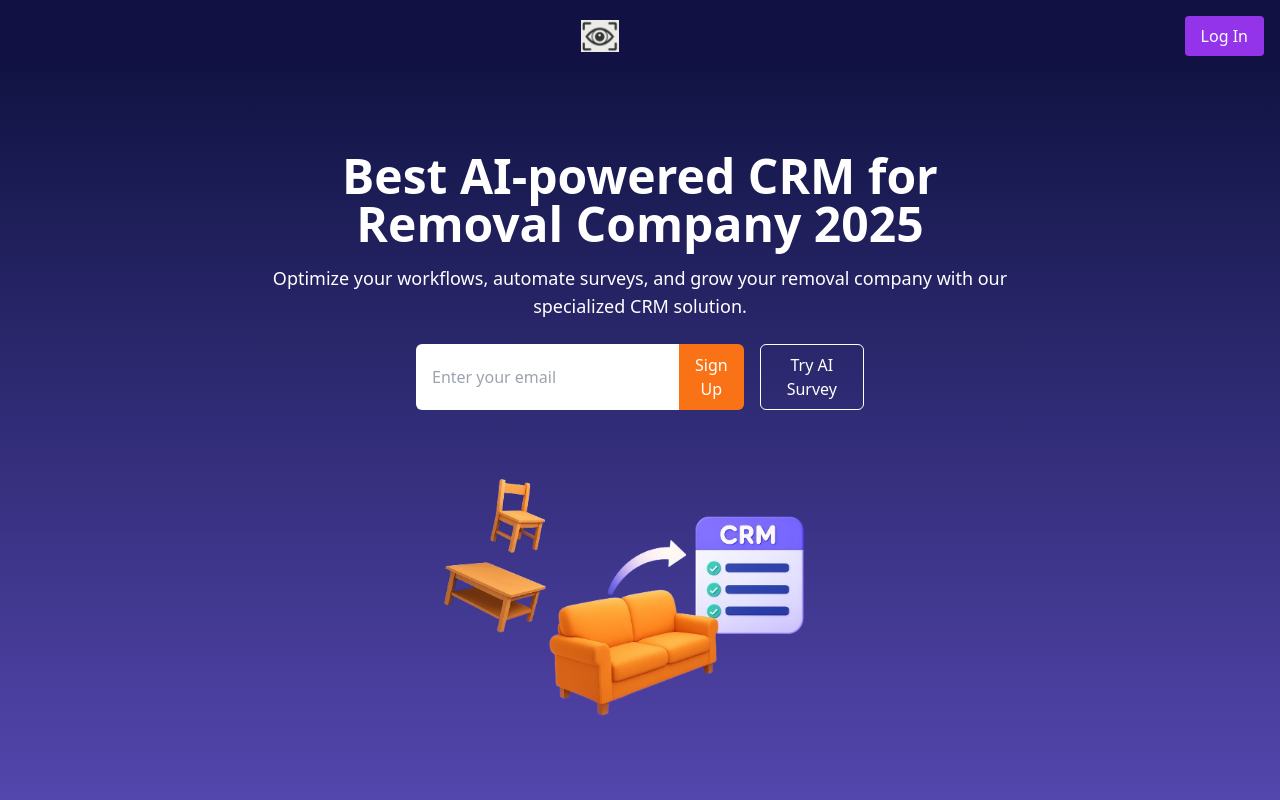
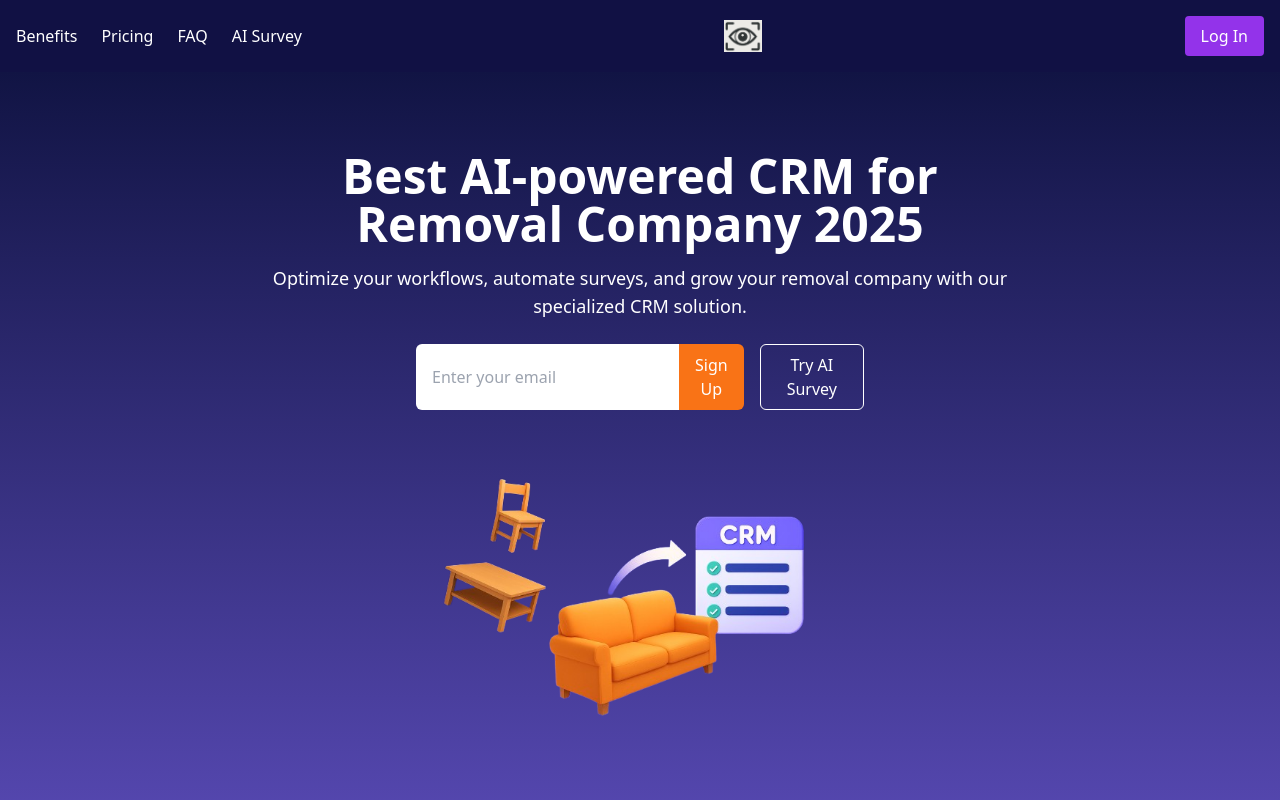
Before and after one commit to Gullmegler/mitt-prosjekt, a React (Create React App) app: page / in a window 1280 px wide. Shown: the top 800 px of the page. Built offline with nearby package versions, Linux system fonts and the light colour scheme.

Commit message:
Update Navbar.jsx

```diff
--- a/src/components/Navbar.jsx
+++ b/src/components/Navbar.jsx
@@ -5,7 +5,7 @@ const Navbar = () => {
   const [isOpen, setIsOpen] = useState(false);
 
   return (
-    <nav className="flex items-center justify-between px-4 py-4 bg-[#111144] text-white">
+    <nav className="flex items-center justify-between px-4 py-4 bg-[#111144] text-white relative">
       <div className="flex items-center lg:hidden">
         <button onClick={() => setIsOpen(!isOpen)} className="focus:outline-none">
           <svg className="w-6 h-6" fill="none" stroke="currentColor" strokeWidth="2"
@@ -16,11 +16,18 @@ const Navbar = () => {
         </button>
       </div>
 
+      <div className="hidden lg:flex space-x-6">
+        <a href="#benefits" className="hover:underline">Benefits</a>
+        <a href="#prices" className="hover:underline">Pricing</a>
+        <a href="#faq" className="hover:underline">FAQ</a>
+        <a href="#survey" className="hover:underline">AI Survey</a>
+      </div>
+
       <div className="flex justify-center flex-1">
         <img src="/logo.png" alt="Logo" className="h-8" />
       </div>
 
-      <div className="hidden lg:flex space-x-4">
+      <div className="hidden lg:flex">
         <Link to="/login" className="bg-purple-600 px-4 py-2 rounded hover:bg-purple-700 transition">
           Log In
         </Link>
@@ -28,6 +35,10 @@ const Navbar = () => {
 
       {isOpen && (
         <div className="absolute top-16 left-0 w-full bg-[#111144] flex flex-col items-center space-y-4 p-4 lg:hidden">
+          <a href="#benefits" onClick={() => setIsOpen(false)} className="w-full text-center hover:underline">Benefits</a>
+          <a href="#prices" onClick={() => setIsOpen(false)} className="w-full text-center hover:underline">Pricing</a>
+          <a href="#faq" onClick={() => setIsOpen(false)} className="w-full text-center hover:underline">FAQ</a>
+          <a href="#survey" onClick={() => setIsOpen(false)} className="w-full text-center hover:underline">AI Survey</a>
           <Link to="/login" className="bg-purple-600 px-4 py-2 rounded hover:bg-purple-700 transition w-full text-center">
             Log In
           </Link>
```
